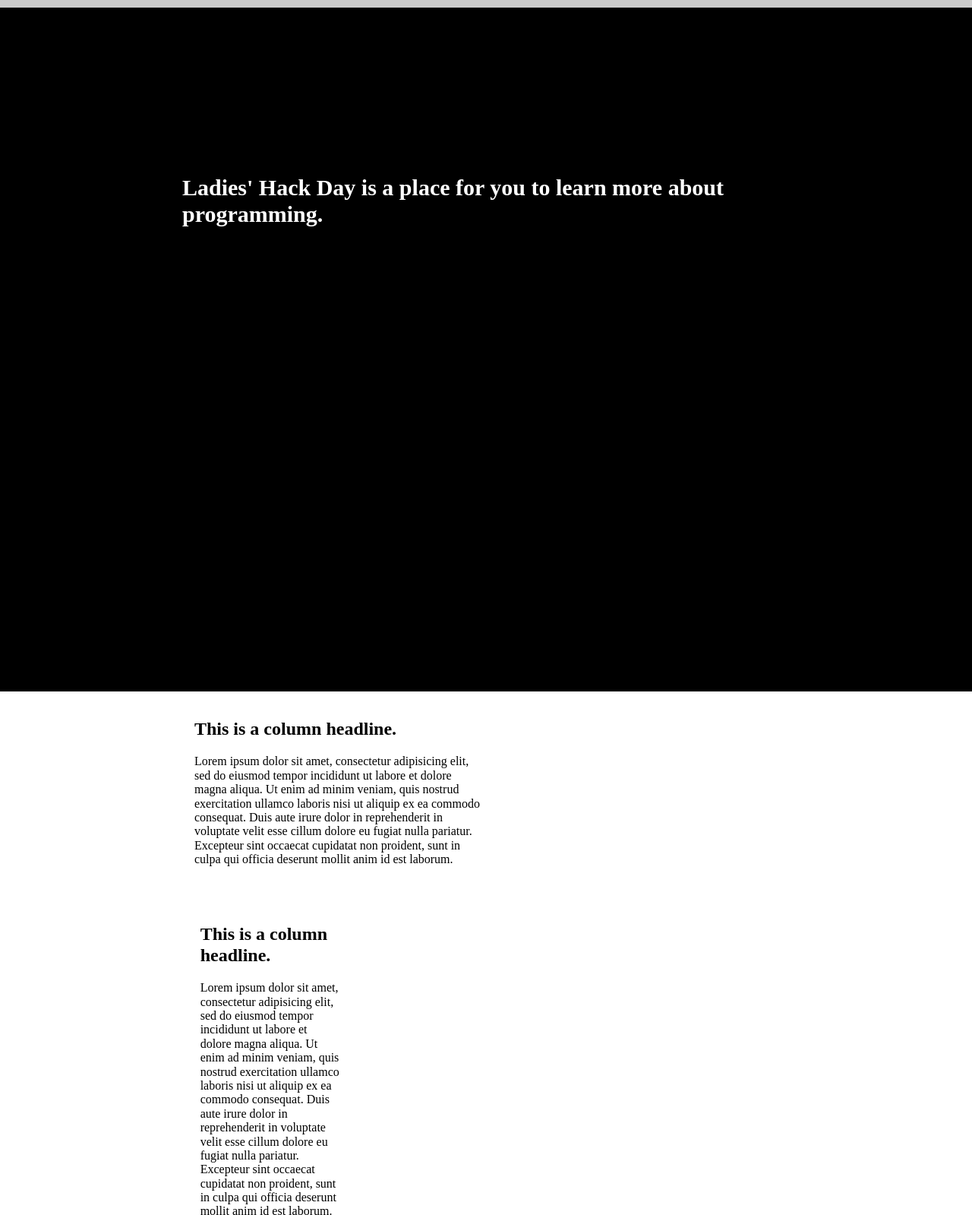
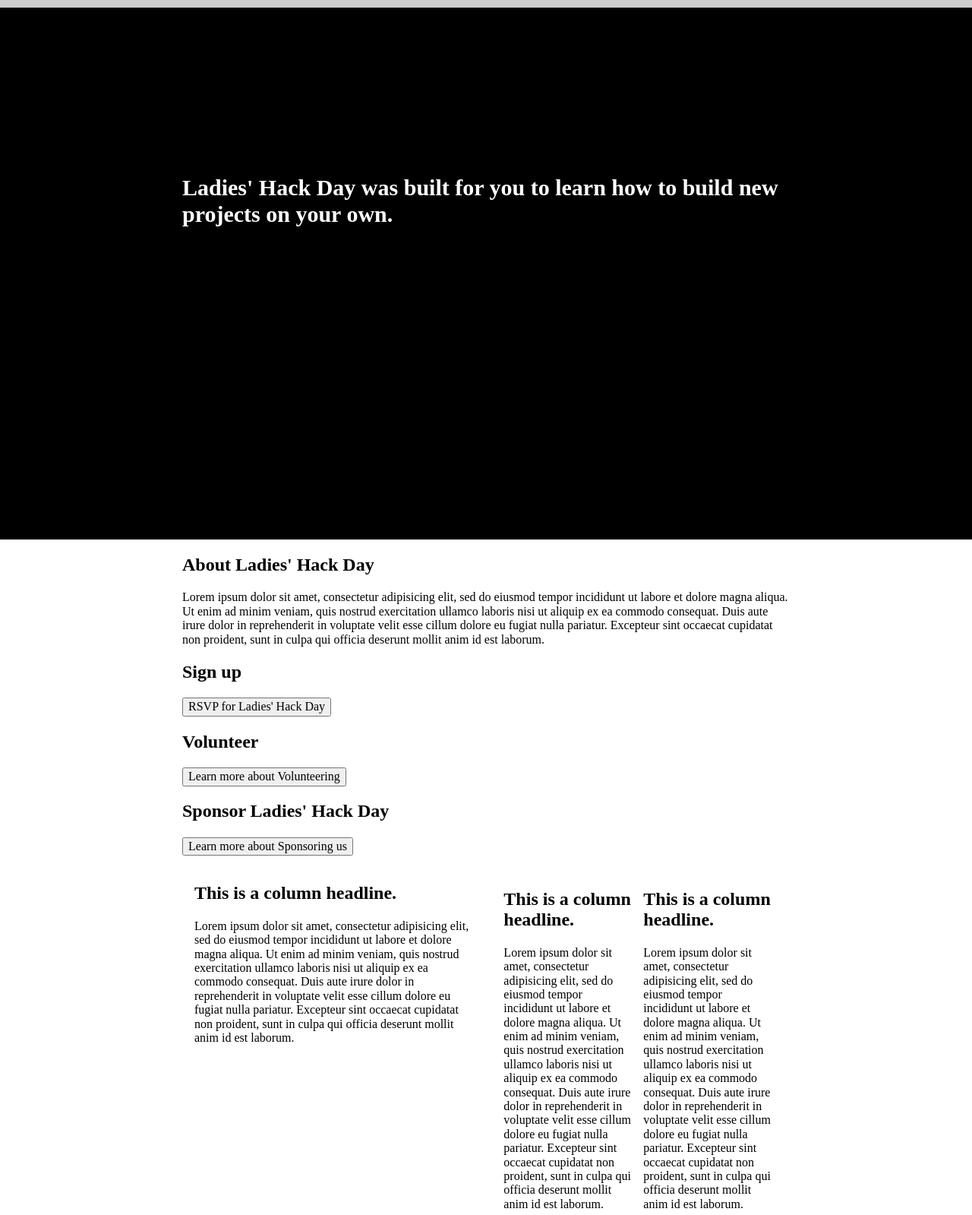
Before and after one commit to ladieshackday/ladieshackday.github.com, a plain HTML site: page index.html in a window 1280 px wide. Shown: the top 1599 px of the page at 76% size. Drawn offline with nearby package versions, Linux system fonts and the light colour scheme; a script that the page names is missing.

Commit message:
scaffolding

```diff
--- a/index.html
+++ b/index.html
@@ -10,18 +10,34 @@
         body {border-top: 10px solid #CCC; padding: 0; margin: 0;}
         h1 {font-size:30px;}
         .container {width: 800px; margin: auto;}
-        .headline {height: 500px; padding: 200px 0; background: #000; color: #FFF;}
-        .col {width: 48%; float: left; padding: 2%;}
+        .headline {height: 300px; padding: 200px 0; background: #000; color: #FFF;}
+        .col {width: 46%; float: left; padding: 2%;}
   </style>
 </head>
 <body>
   <div class="headline">
       <div class="container">
-          <h1>Ladies' Hack Day is a place for you to learn more about programming.</h1>
+          <h1>Ladies' Hack Day was built for you to learn how to build new projects on your own.</h1>
       </div>
   </div>
   <div class="info">
       <div class="container">
+          <div class="about">
+              <h2>About Ladies' Hack Day</h2>
+              <p>Lorem ipsum dolor sit amet, consectetur adipisicing elit, sed do eiusmod tempor incididunt ut labore et dolore magna aliqua. Ut enim ad minim veniam, quis nostrud exercitation ullamco laboris nisi ut aliquip ex ea commodo consequat. Duis aute irure dolor in reprehenderit in voluptate velit esse cillum dolore eu fugiat nulla pariatur. Excepteur sint occaecat cupidatat non proident, sunt in culpa qui officia deserunt mollit anim id est laborum.</p>
+          </div>
+          <div class="signup mod">
+              <h2>Sign up</h2>
+              <button>RSVP for Ladies' Hack Day</button>
+          </div>
+          <div class="volunteer mod">
+              <h2>Volunteer</h2>
+              <button>Learn more about Volunteering</button>
+          </div>
+          <div class="sponsor mod">
+              <h2>Sponsor Ladies' Hack Day</h2>
+              <button>Learn more about Sponsoring us</button>
+          </div>
           <div class="col">
               <h2>This is a column headline.</h2>
               <p>Lorem ipsum dolor sit amet, consectetur adipisicing elit, sed do eiusmod tempor incididunt ut labore et dolore magna aliqua. Ut enim ad minim veniam, quis nostrud exercitation ullamco laboris nisi ut aliquip ex ea commodo consequat. Duis aute irure dolor in reprehenderit in voluptate velit esse cillum dolore eu fugiat nulla pariatur. Excepteur sint occaecat cupidatat non proident, sunt in culpa qui officia deserunt mollit anim id est laborum.</p>
```
